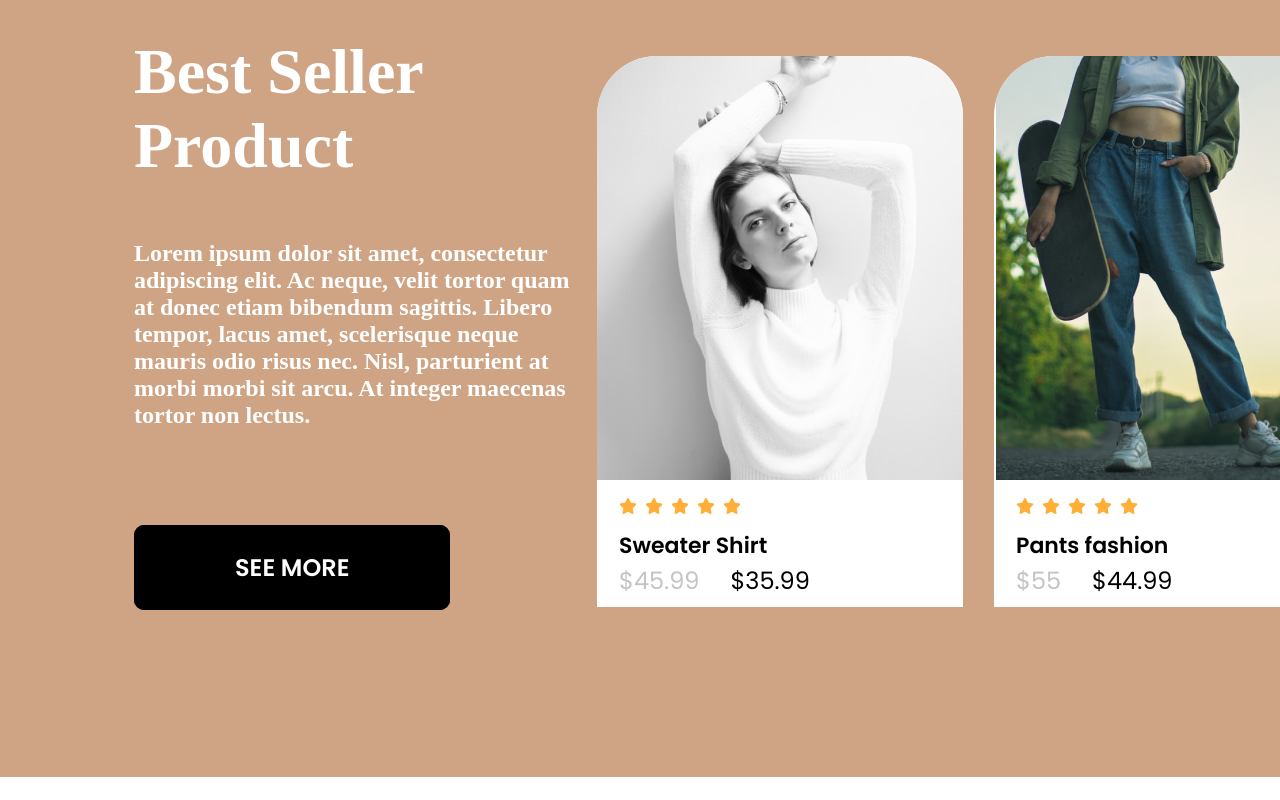
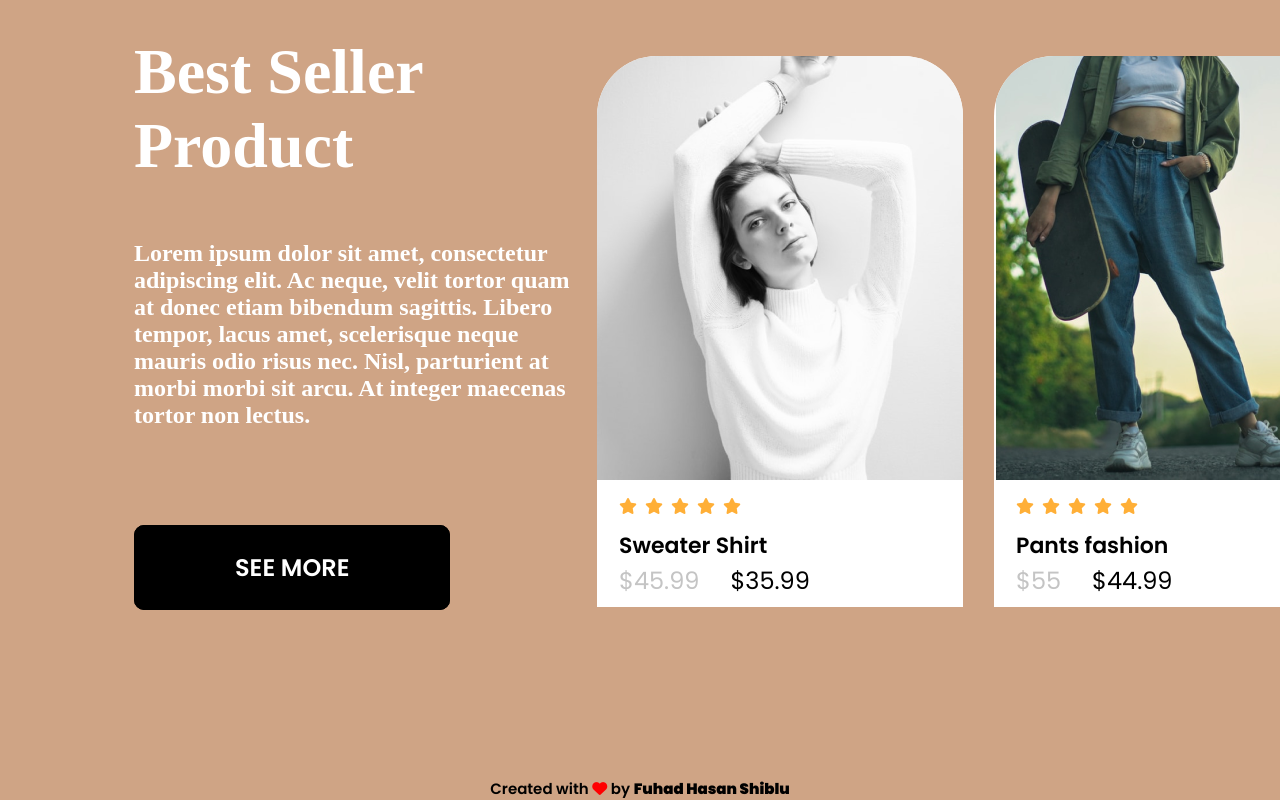
Before and after one commit to fuhad-shiblu/Fresh-Demo-Web-with-HTML, a plain HTML site: page index.html in a window 1280 px wide. Shown: the part 2639-3439 px from the top of the page. Before the commit the page ends 3416 px from the top, so only its background shows below. Drawn offline with Linux system fonts and the light colour scheme; a web font is replaced by a local one.

Commit message:
credit added

```diff
--- a/css/style.css
+++ b/css/style.css
@@ -414,3 +414,19 @@ footer{
     color: #C4C4C4 !important;
 }
 /*===== Best Seller Part End =====*/
+
+/*===== Best Seller Part Start =====*/
+.credit{
+    text-align: center;
+    font-family: var(--Poppins);
+    font-weight: 600;
+    font-size: 15px;
+}
+.credit a{
+    color: #000;
+    font-weight: 900;
+}
+.credit .fa-heart{
+    color: rgb(255, 0, 0);
+}
+/*===== Best Seller Part End =====*/
--- a/index.html
+++ b/index.html
@@ -180,6 +180,7 @@
                 </div>
             </div>
         </div>
+        <div class="credit">Created with <i class="fa-solid fa-heart"></i> by <a href="https://github.com/fuhad-shiblu" target="_blank">Fuhad Hasan Shiblu</a></div>
     </footer>
     <!-- Best Seller Part End -->
 </body>
```
